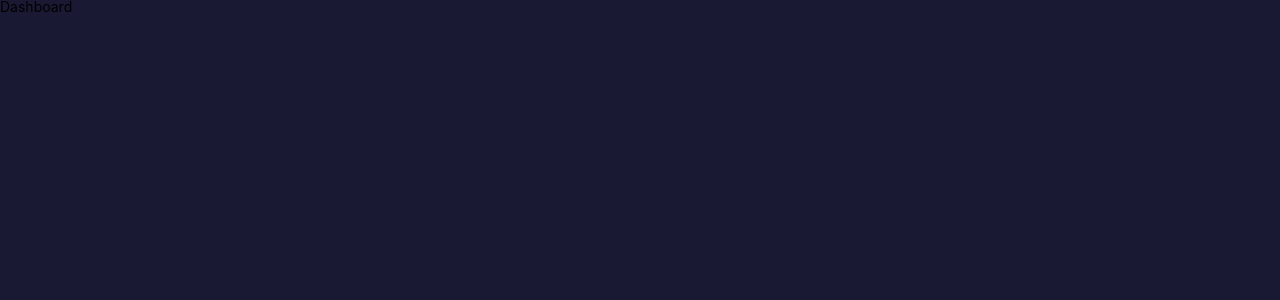
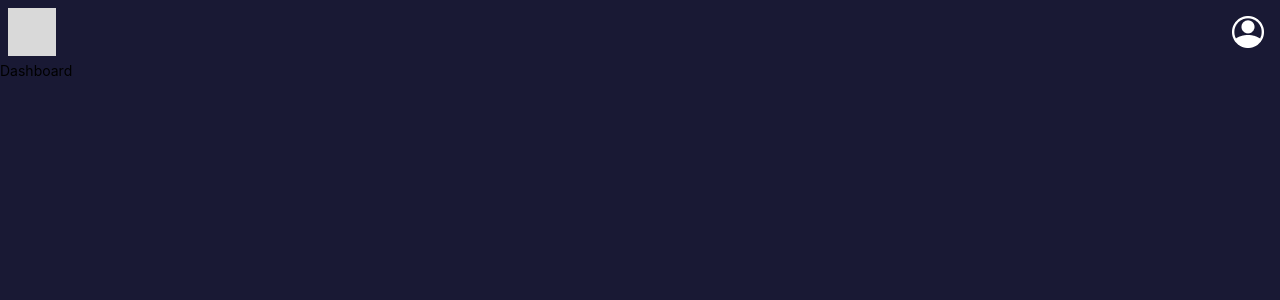
Before and after one commit to Jenya-b/moneynest, a React (Create React App) app: page / in a window 1280 px wide. Shown: the top 300 px of the page. Built offline with nearby package versions, Linux system fonts and the light colour scheme.

Commit message:
feat: add header component

```diff
--- /dev/null
+++ b/src/constants/images.ts
@@ -0,0 +1 @@
+export const accountIcon = '/source/images/icons/accountBtn.png';
--- /dev/null
+++ b/src/modules/components/Header/Header.styled.ts
@@ -0,0 +1,26 @@
+import { accountIcon } from 'constants/images';
+import styled from 'styled-components';
+
+export const StyledHeader = styled.header`
+  padding: 8px;
+  display: flex;
+  align-items: center;
+`;
+
+export const Logo = styled.div`
+  height: 100%;
+  width: 48px;
+  background: #d9d9d9;
+`;
+
+export const Nav = styled.nav`
+  margin-left: 40px;
+  margin-right: auto;
+`;
+
+export const AccountBtn = styled.button`
+  margin-right: 8px;
+  width: 32px;
+  height: 32px;
+  background: url(${accountIcon}) no-repeat;
+`;
--- /dev/null
+++ b/src/modules/components/Header/Header.tsx
@@ -0,0 +1,11 @@
+import { StyledHeader, Logo, Nav, AccountBtn } from './Header.styled';
+
+export const Header = () => {
+  return (
+    <StyledHeader>
+      <Logo />
+      <Nav></Nav>
+      <AccountBtn />
+    </StyledHeader>
+  );
+};
--- a/src/modules/components/Layout/Layout.styled.ts
+++ b/src/modules/components/Layout/Layout.styled.ts
@@ -10,4 +10,6 @@ export const Container = styled.div`
 export const Wrapper = styled.div`
   grid-column: 2/3;
   background: ${({ theme }) => theme.colors.bgSecondary};
+  display: grid;
+  grid-template: 64px 1fr 162px / 1fr;
 `;
--- a/src/modules/components/Layout/Layout.tsx
+++ b/src/modules/components/Layout/Layout.tsx
@@ -1,10 +1,12 @@
 import { Outlet } from 'react-router-dom';
 
 import { Wrapper, Container } from './Layout.styled';
+import { Header } from '../Header/Header';
 
 export const Layout = () => (
   <Container>
     <Wrapper>
+      <Header />
       <Outlet />
     </Wrapper>
   </Container>
```
Also changed, not shown: public/source/images/icons/accountBtn.png (added).
